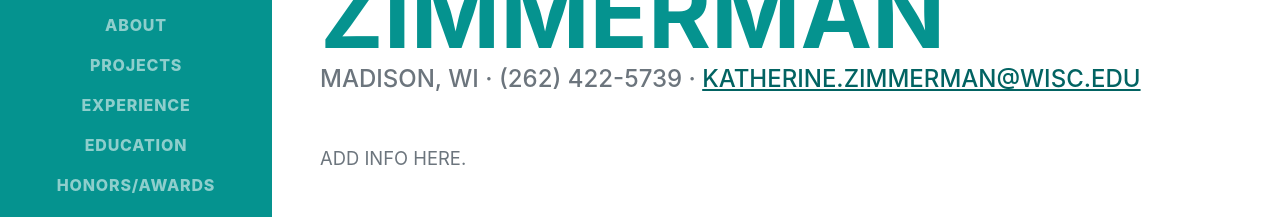
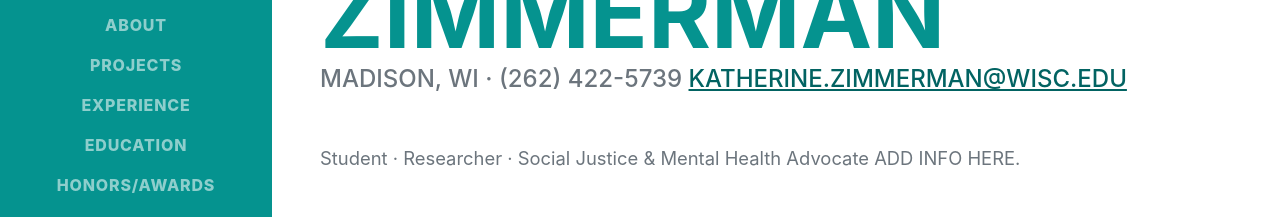
Before and after one commit to KMZIMMERMAN/portfolio, a plain HTML site: page index.html in a window 1280 px wide. Shown: the part 327-544 px from the top of the page. Drawn offline with nearby package versions, Linux system fonts and the light colour scheme; a web font is replaced by a local one.

Commit message:
Update index.html
·

```diff
--- a/index.html
+++ b/index.html
@@ -46,10 +46,10 @@
                         <span class="text-primary">Zimmerman</span>
                     </h1>
                     <div class="subheading mb-5">
-                        Madison, WI · (262) 422-5739 ·
+                        Madison, WI · (262) 422-5739
                         <a href="mailto:katherine.zimmerman@wisc.edu">katherine.zimmerman@wisc.edu</a>
                     </div>
-                    <p class="lead mb-5">ADD INFO HERE.</p>
+                    <p class="lead mb-5">Student · Researcher · Social Justice & Mental Health Advocate ADD INFO HERE.</p>
                     <div class="social-icons">
                         <a class="social-icon" href="#!"><i class="fab fa-linkedin-in"></i></a>
                         <a class="social-icon" href="#!"><i class="fab fa-twitter"></i></a>
```
